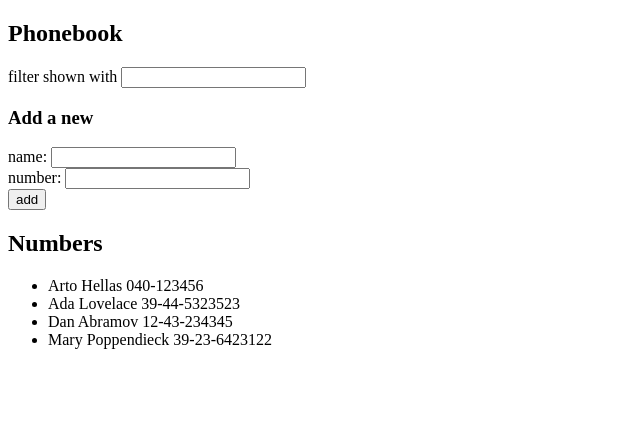
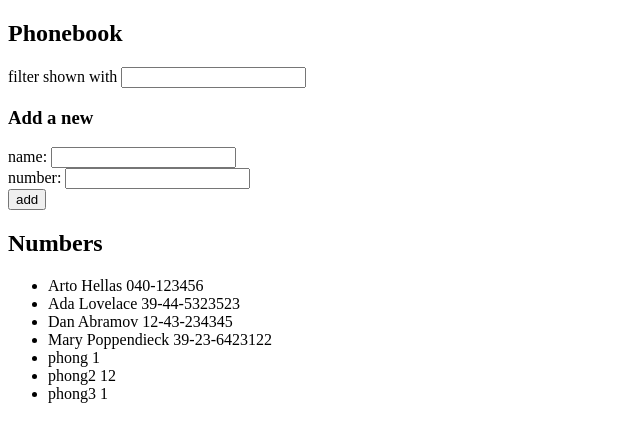
Before and after one commit to phongtra/Full-Stack-Open, a React (Create React App) app in the folder part2/phonebook/: page / in a window 1280 px wide. Shown: the top 442 px of the page, without its empty margins (0-640 px from the left). Built offline with nearby package versions, Linux system fonts and the light colour scheme; data requests are answered from the project's data file.

Commit message:
finish 2.11

```diff
--- /dev/null
+++ b/part2/phonebook/db.json
@@ -0,0 +1,39 @@
+{
+  "persons": [
+    {
+      "name": "Arto Hellas",
+      "number": "040-123456",
+      "id": 1
+    },
+    {
+      "name": "Ada Lovelace",
+      "number": "39-44-5323523",
+      "id": 2
+    },
+    {
+      "name": "Dan Abramov",
+      "number": "12-43-234345",
+      "id": 3
+    },
+    {
+      "name": "Mary Poppendieck",
+      "number": "39-23-6423122",
+      "id": 4
+    },
+    {
+      "name": "phong",
+      "number": "1",
+      "id": 5
+    },
+    {
+      "name": "phong2",
+      "number": "12",
+      "id": 6
+    },
+    {
+      "name": "phong3",
+      "number": "1",
+      "id": 7
+    }
+  ]
+}
--- a/part2/phonebook/src/App.js
+++ b/part2/phonebook/src/App.js
@@ -1,19 +1,26 @@
-import React, { useState } from 'react';
+import React, { useState, useEffect } from 'react';
+import axios from 'axios';
 
 import Filter from './components/Filter';
 import PersonForm from './components/PersonForm';
 import Persons from './components/Persons';
 
 const App = () => {
-  const [persons, setPersons] = useState([
-    { name: 'Arto Hellas', number: '040-123456' },
-    { name: 'Ada Lovelace', number: '39-44-5323523' },
-    { name: 'Dan Abramov', number: '12-43-234345' },
-    { name: 'Mary Poppendieck', number: '39-23-6423122' }
-  ]);
+  const [persons, setPersons] = useState([]);
   const [newName, setNewName] = useState('');
   const [newNumber, setNewNumber] = useState('');
   const [filter, setFilter] = useState('');
+  const [submit, setSubmit] = useState(false);
+
+  useEffect(() => {
+    const fetchData = async () => {
+      const res = await axios.get('http://localhost:3001/persons');
+      console.log(res.data);
+      setPersons(res.data);
+    };
+    fetchData();
+  }, [submit]);
+
   const renderFilter = () => {
     if (!filter) {
       return persons;
@@ -32,6 +39,8 @@ const App = () => {
         setNewName={setNewName}
         newNumber={newNumber}
         setNewNumber={setNewNumber}
+        submit={submit}
+        setSubmit={setSubmit}
       />
       <h2>Numbers</h2>
       <Persons renderFilter={renderFilter} />
--- a/part2/phonebook/src/components/Person.js
+++ b/part2/phonebook/src/components/Person.js
@@ -3,7 +3,7 @@ import React from 'react';
 const Person = ({ result }) => {
   return (
     <>
-      <li key={result.name}>
+      <li>
         {result.name} {result.number}
       </li>
     </>
--- a/part2/phonebook/src/components/PersonForm.js
+++ b/part2/phonebook/src/components/PersonForm.js
@@ -1,4 +1,5 @@
 import React from 'react';
+import axios from 'axios';
 
 const PersonForm = ({
   persons,
@@ -6,20 +7,28 @@ const PersonForm = ({
   newName,
   setNewName,
   newNumber,
-  setNewNumber
+  setNewNumber,
+  submit,
+  setSubmit
 }) => {
   return (
     <>
       <form
-        onSubmit={e => {
+        onSubmit={async e => {
           e.preventDefault();
           let existingNumber = persons.find(person => person.name === newName);
           if (existingNumber) {
             return alert(`${newName} has already been added to phone book`);
           }
           setPersons(persons.concat({ name: newName, number: newNumber }));
+          // console.log(persons);
+          await axios.post('http://localhost:3001/persons', {
+            name: newName,
+            number: newNumber
+          });
           setNewName('');
           setNewNumber('');
+          setSubmit(!submit);
         }}
       >
         <div>
--- a/part2/phonebook/src/components/Persons.js
+++ b/part2/phonebook/src/components/Persons.js
@@ -7,7 +7,7 @@ const Persons = ({ renderFilter }) => {
     <>
       <ul>
         {renderFilter().map(result => {
-          return <Person result={result} />;
+          return <Person key={result.id | result.name} result={result} />;
         })}
       </ul>
     </>
```
Also changed, not shown: part2/phonebook/db-1569666195085.json (added, +24 -0 lines), part2/phonebook/package.json (+6 -1 lines), 2 other files (tests, documents, lock files or other folders).
